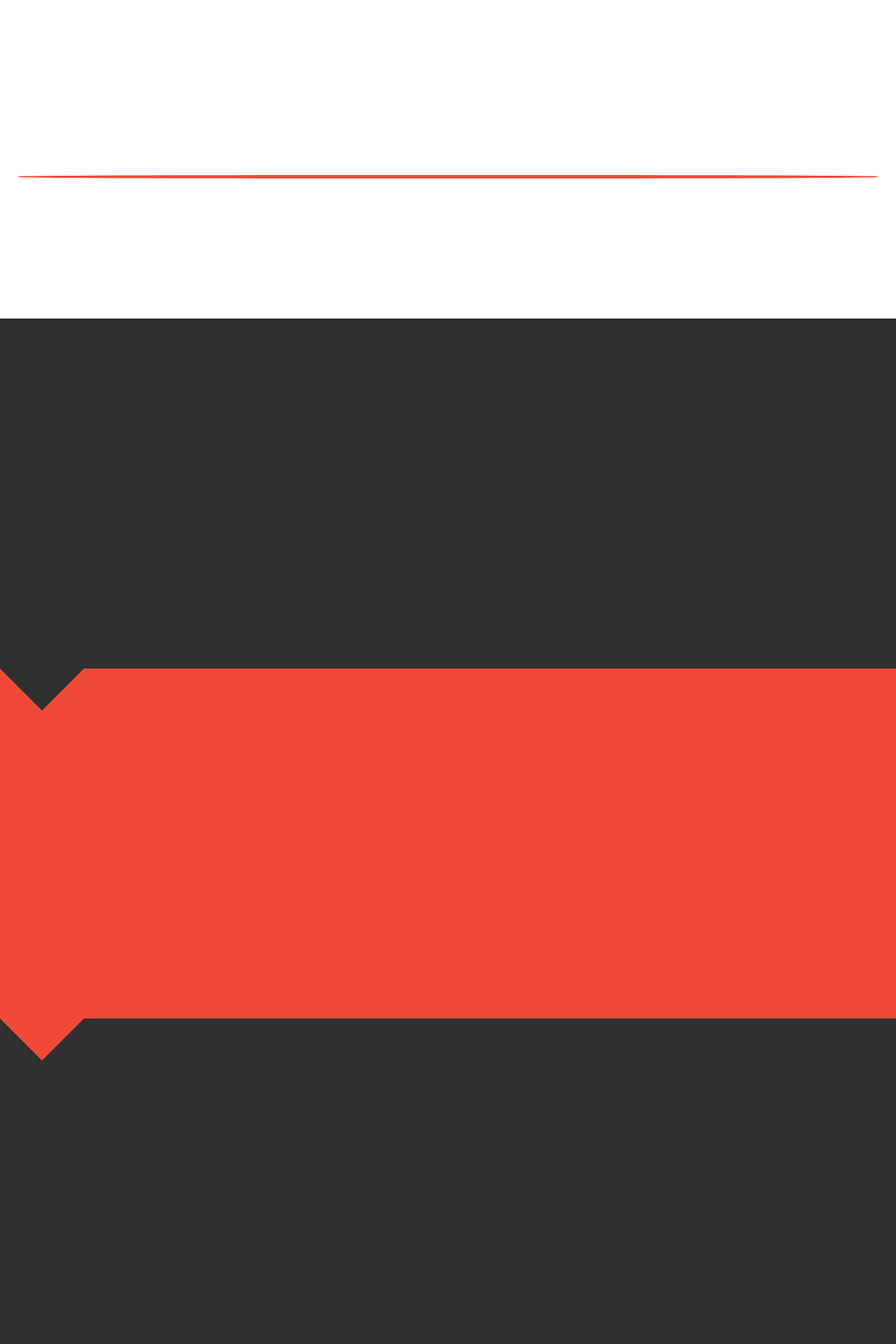
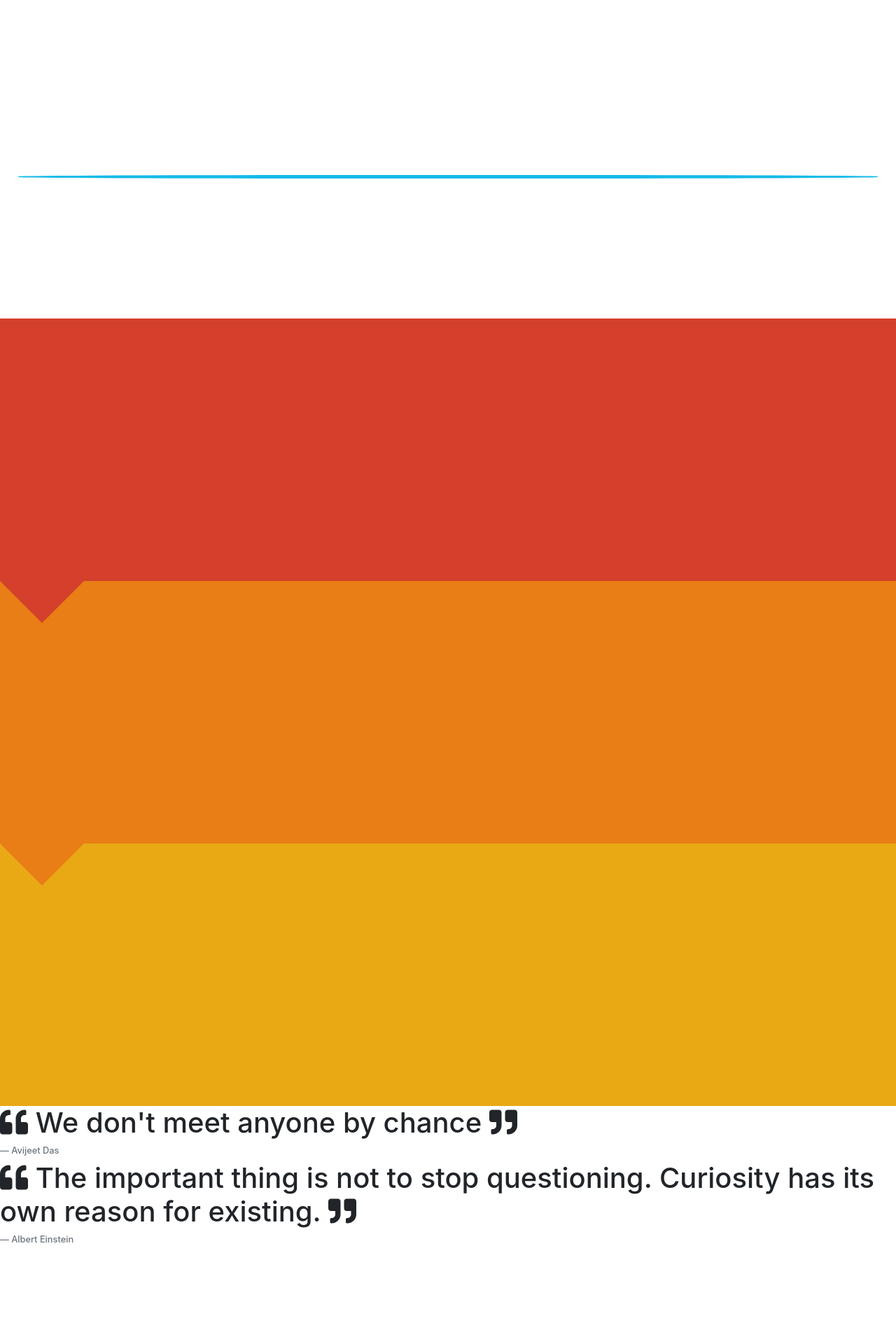
Before and after one commit to Neoccur/neoccur, a PHP site: page / in a window 1280 px wide. Shown: the part 2024-3944 px from the top of the page at 70% size. After the commit the page ends 3799 px from the top, so only its background shows below. Run offline with PHP 8.4, Linux system fonts and the light colour scheme; some libraries are stand-ins or nearby versions.

Commit message:
mostly **Updated** original.css

```diff
--- a/assets/styles/original.css
+++ b/assets/styles/original.css
@@ -131,12 +131,12 @@ blockquote .blockquote-footer::before {
   content: "\2014 \00A0";
 }
 
-.red_line {
+.blue_line {
   margin: 0 auto;
   margin-top: 400px;
   width: 96%;
   height: 5px;
-  background-color: #F04937;
+  background-color: #15bae8;
   border-radius: 40%;
   margin-bottom: 200px;
 }
@@ -144,25 +144,25 @@ blockquote .blockquote-footer::before {
 .colored_section_1 {
   margin-top: 200px;
   position: relative;
-  background-color: #303030;
+  background-color: #d4402c;
   margin: 0%;
-  height: 500px;
+  height: 375px;
   width: 100%;
 }
 
 .colored_section_2 {
   position: relative;
-  background-color: #F04937;
+  background-color: #e87e15;
   margin: 0%;
-  height: 500px;
+  height: 375px;
   width: 100%;
 }
 
 .colored_section_3 {
   position: relative;
-  background-color: #303030;
+  background-color: #e8a915;
   margin: 0%;
-  height: 500px;
+  height: 375px;
   width: 100%;
 }
 
@@ -170,7 +170,7 @@ blockquote .blockquote-footer::before {
   width: 0px;
   height: 0px;
   border-right: 60px solid transparent;
-  border-top: 60px solid #303030;
+  border-top: 60px solid #d4402c;
   border-left: 60px solid transparent;
 }
 
@@ -178,6 +178,6 @@ blockquote .blockquote-footer::before {
   width: 0px;
   height: 0px;
   border-right: 60px solid transparent;
-  border-top: 60px solid #F04937;
+  border-top: 60px solid #e87e15;
   border-left: 60px solid transparent;
 }
--- a/index.html
+++ b/index.html
@@ -83,7 +83,7 @@
         Lorem ipsum dolor, sit amet consectetur adipisicing elit. Totam, rem corrupti ab incidunt saepe deleniti ut sapiente fugit vero iusto optio facere accusantium eum natus corporis suscipit perferendis fuga enim.
       </div>
     </section>
-    <div class="red_line"></div>
+    <div class="blue_line"></div>
 
     <div class="colored sections">
       <div class="colored_section_1"></div>
```
